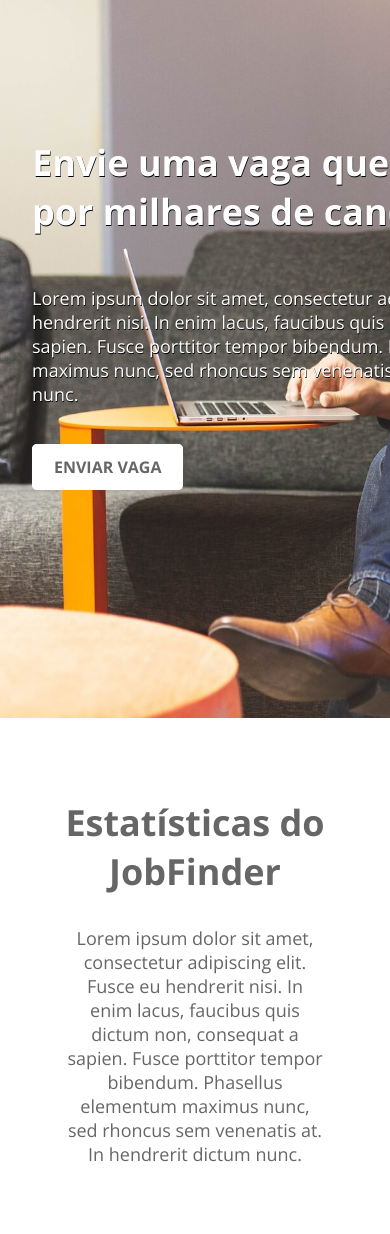
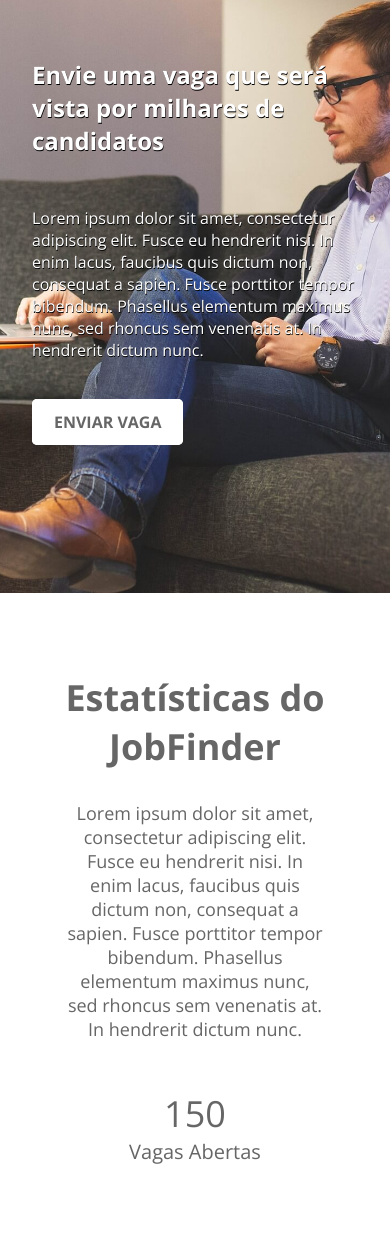
Before and after one commit to Tatiana-Paiva/pagina-inicial-site-de-emprego, a plain HTML site: page index.html in a window 390 px wide. Shown: the part 1705-2939 px from the top of the page. Drawn offline with nearby package versions, Linux system fonts and the light colour scheme.

Commit message:
Responsivo para celular parte 2

```diff
--- a/css/style.css
+++ b/css/style.css
@@ -801,4 +801,45 @@
     .job-type {
         width: 22%;
     }
+
+    #sendjobs-container {
+        background-position: 35% 0;
+        padding: 10em 0;
+    }
+
+    #sendjobs-container h2 {
+        font-size: 1.5em;
+        width: 100%;
+    }
+
+    #sendjobs-container p {
+        font-size: 1em;
+        width: 100%;
+    }
+
+    .status-box {
+        margin-top: 3em;
+        width: 100%;
+    }
+
+    .status-box:nth-child(1), .status-box:nth-child(3) {
+        border: none;
+    }
+
+    #testmony-container {
+        padding: 5em 0;
+    }
+
+    .testmony-box {
+        width: 100%;
+    }
+
+    #testmony-container p {
+        margin-bottom: 1em;
+    }
+
+    .footer-box {
+        display: block;
+        width: 100%;
+    }
 }
```
